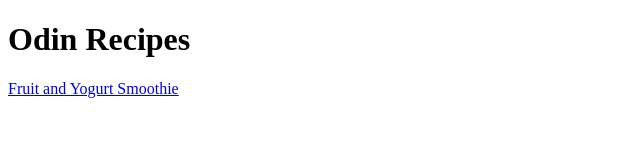
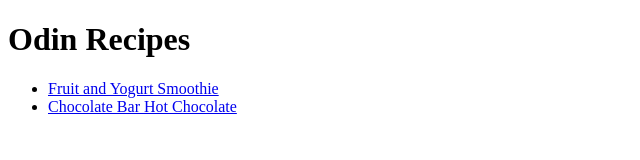
Before and after one commit to daknob77/odin-recipes, a plain HTML site: page index.html in a window 1280 px wide. Shown: the whole page, without its empty margins (0-640 px from the left). Drawn offline with Linux system fonts and the light colour scheme.

Commit message:
Add Chocolate Bar Hot Chocolate

```diff
--- a/index.html
+++ b/index.html
@@ -8,8 +8,10 @@
 
 <body>
     <h1>Odin Recipes</h1>
-    <a href="./recipes/fruit-and-yogurt-smoothie.html">Fruit and Yogurt Smoothie</a>
-
+    <ul>
+        <li><a href="./recipes/fruit-and-yogurt-smoothie.html">Fruit and Yogurt Smoothie</a></li>
+        <li><a href="./recipes/chocolate-bar-hot-chocolate.html">Chocolate Bar Hot Chocolate</a></li>
+    </ul>
 </body>
 
 
```
